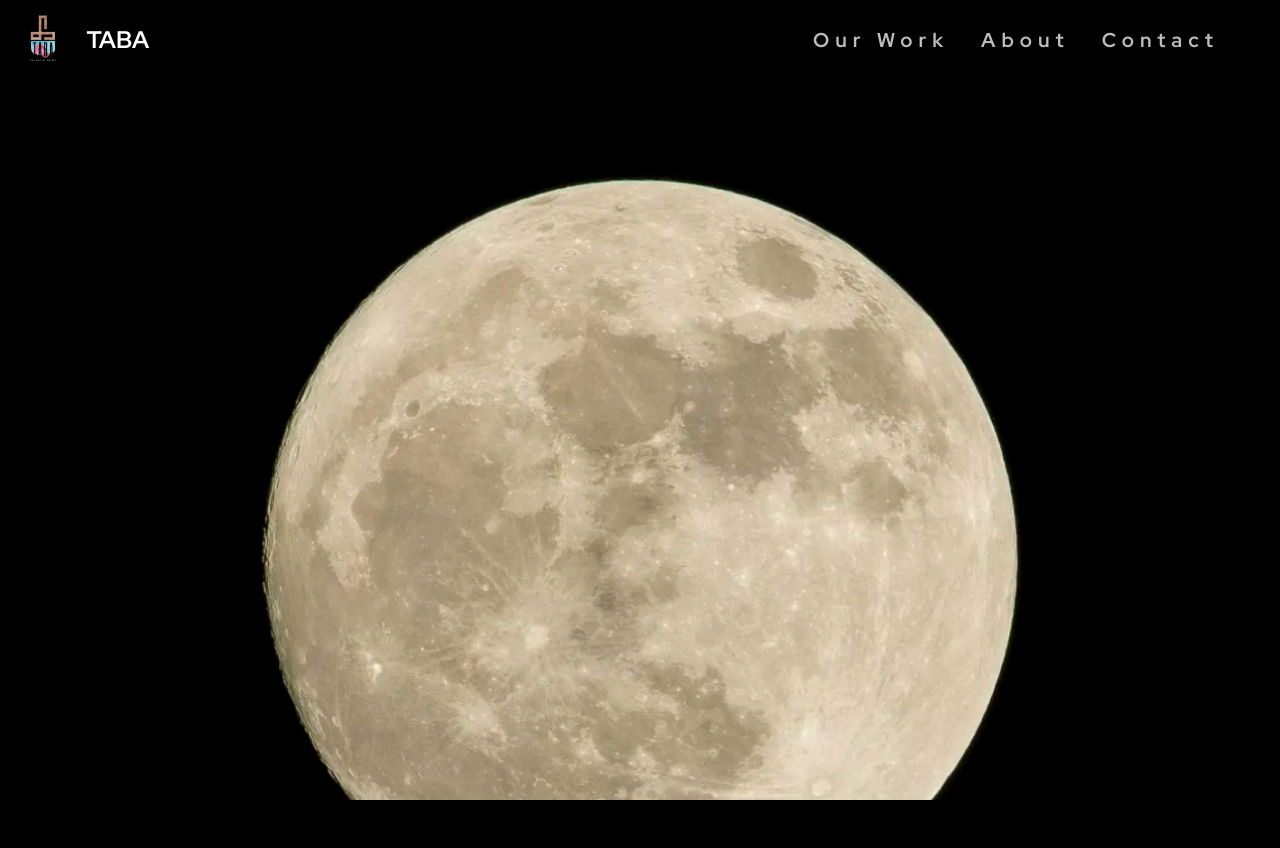
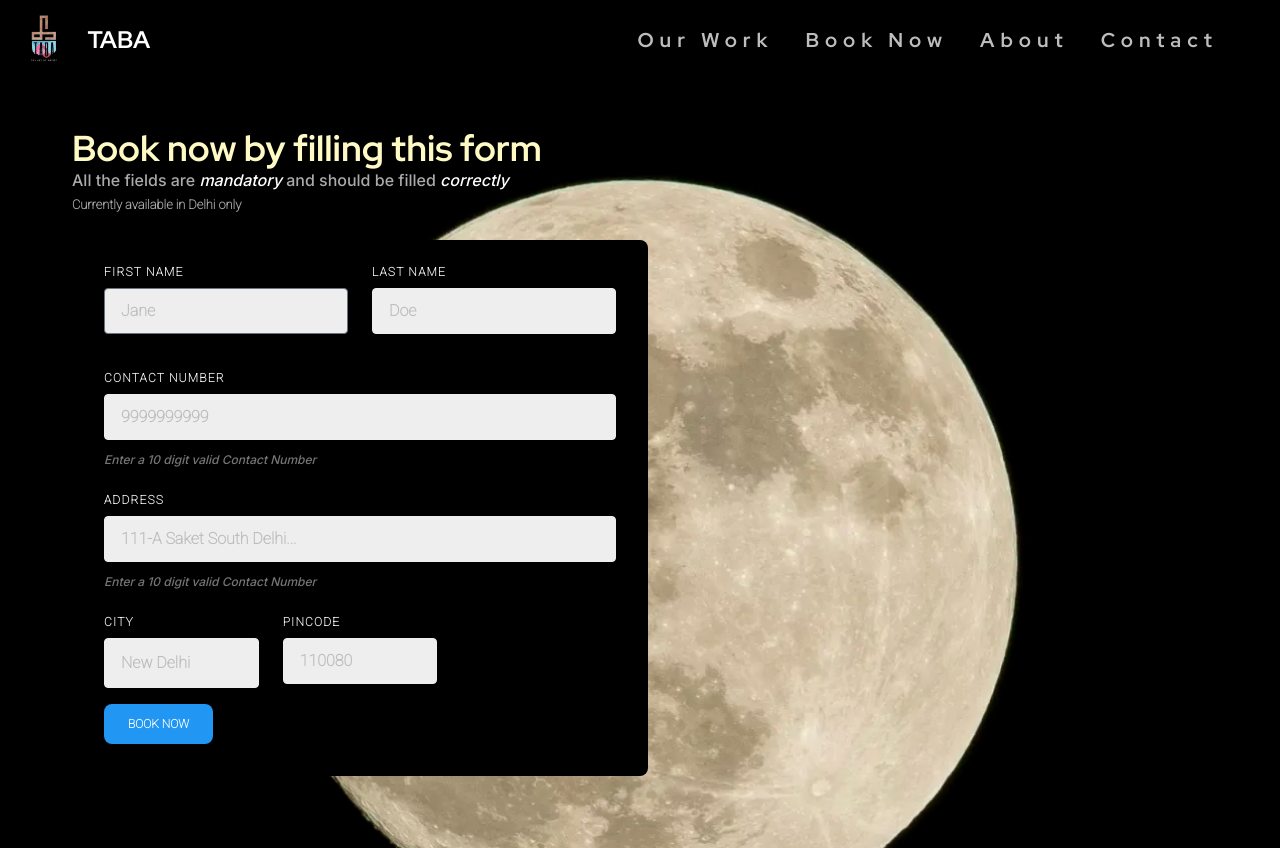
Before and after one commit to Rajnikantbhay/Taba-artist, a React (Create React App) app: page /booknow in a window 1280 px wide. Before the commit the page ends 800 px from the top, so only its background shows below. Built offline with nearby package versions, Linux system fonts and the light colour scheme; a web font is replaced by a local one.

Commit message:
book now page added

```diff
--- a/src/App.jsx
+++ b/src/App.jsx
@@ -3,8 +3,10 @@ import Layout from './Layout';
 import About from './pages/About'
 import Work from './pages/Work';
 import ProjectDetails from './pages/ProjectDetails';
+import Contact from './pages/Contact';
+import BookNowPage from './pages/BookNowPage';
 import { BrowserRouter as Router, Routes, Route } from 'react-router-dom';
-import Contact from './pages/Contact';
+
 
 function App() {
   return (
@@ -19,6 +21,7 @@ function App() {
             <Route index path='/contact' exact Component={Contact} />
             <Route path='/ourwork' exact Component={Work} />
             <Route path='/ourwork/:id' Component={ProjectDetails} />
+            <Route path='/booknow' Component={BookNowPage} />
           </Routes>
 
       </Layout>
--- a/src/components/Navbar.jsx
+++ b/src/components/Navbar.jsx
@@ -28,19 +28,31 @@ export default function StcikyNavbar() {
         as="li"
         variant="small"
         color="blue-gray"
-        className="p-1 font-normal"
+        className="p-1 font-normal "
       >
-        <a href="/ourwork" className="flex items-center text-gray-400 font-redhat text-xl tracking-widest">
+        <a href="/ourwork" className="flex items-center hover:text-gray-100 text-gray-400 font-redhat text-xl tracking-widest">
           Our Work
         </a>
       </Typography>
+
       <Typography
         as="li"
         variant="small"
         color="blue-gray"
         className="p-1 font-normal"
       >
-        <a href="/about" className="flex items-center text-gray-400 font-redhat text-xl tracking-widest">
+        <a href="/booknow" className="flex items-center hover:text-gray-100 text-gray-400 font-redhat text-xl tracking-widest">
+          Book Now
+        </a>
+      </Typography>
+
+      <Typography
+        as="li"
+        variant="small"
+        color="blue-gray"
+        className="p-1 font-normal"
+      >
+        <a href="/about" className="flex items-center hover:text-gray-100 text-gray-400 font-redhat text-xl tracking-widest">
           About
         </a>
       </Typography>
@@ -50,16 +62,17 @@ export default function StcikyNavbar() {
         color="blue-gray"
         className="p-1 font-normal"
       >
-        <a href="/contact" className="flex items-center text-gray-400 font-redhat text-xl tracking-widest">
+        <a href="/contact" className="flex items-center hover:text-gray-100 text-gray-400 font-redhat text-xl tracking-widest">
           Contact
         </a>
       </Typography>
+
     </ul>
   );
 
   return (
-      <Navbar className="sticky top-0 bg-black border-black z-[999] h-[10vh] max-w-full rounded-none px-0 pr-6">
-        <div className="w-full flex items-center justify-between h-full">
+      <Navbar className="sticky top-0 bg-black bg-opacity-100 shadow-none border-2 backdrop-blur-none backdrop-saturate-0 border-black z-[999] h-[10vh] max-w-full rounded-none px-0 pr-6">
+        <div className="w-full  flex items-center justify-between h-full">
           <Link to={'/'} className='flex'>
           <img src={logo} alt="logo of TABA" className='h-16' />
           <Typography
@@ -71,7 +84,7 @@ export default function StcikyNavbar() {
           </Typography>
           </Link>
 
-          <div className="flex items-center gap-4">
+          <div className="flex items-center gap-4 ">
             <div className="mr-4 hidden lg:block">{navList}</div>
             <IconButton
               variant="text"
--- a/src/components/Projects.jsx
+++ b/src/components/Projects.jsx
@@ -1,5 +1,7 @@
 import { CardDefault } from "./Cards"
 import { IconButton }from "@material-tailwind/react"
+import { Link } from "react-router-dom"
+
 export default function Projects() {
     return (
         <section className='w-full  py-12 lg:px-12'>
@@ -23,11 +25,13 @@ export default function Projects() {
             </div>
 
             <div className='w-full justify-center flex mt-4'>
+            <Link to={'/ourwork'}>
             <IconButton variant="outlined" className="rounded-full hover:bg-white text-white hover:text-black border-white border-2 p-6">
                 <svg xmlns="http://www.w3.org/2000/svg" fill="none" viewBox="0 0 24 24" strokeWidth={1.5} stroke="currentColor" className="w-6 h-6">
                     <path strokeLinecap="round" strokeLinejoin="round" d="M17.25 8.25 21 12m0 0-3.75 3.75M21 12H3" />
                 </svg>
             </IconButton>
+            </Link>
             </div>
 
             </div>
--- a/src/components/Services.jsx
+++ b/src/components/Services.jsx
@@ -1,6 +1,7 @@
 import paintroller from '../assests/interior.svg'
 import exteriorpaint from '../assests/exterior.svg'
 import commercialpaint from '../assests/commercial.svg'
+import { Link  } from 'react-router-dom';
 
 function Services() {
     return (
@@ -17,7 +18,7 @@ function Services() {
     </p>
   </div>
   <div class="px-6 pt-4 pb-2">
-    <button class="inline-block bg-gray-200 rounded-full px-3 py-1 text-sm font-semibold text-gray-700 mr-2 mb-2 hover:bg-gray-400">Book Now</button>
+    <Link  to={'/booknow'} class="inline-block bg-gray-200 rounded-full px-3 py-1 text-sm font-semibold text-gray-700 mr-2 mb-2 hover:bg-gray-400">Book Now</Link>
   </div>
 </div>
 <div class=" max-w-sm rounded overflow-hidden bg-black shadow-gray-900 shadow-sm">
@@ -29,7 +30,7 @@ function Services() {
     </p>
   </div>
   <div class="px-6 pt-4 pb-2">
-  <button class="inline-block bg-gray-200 rounded-full px-3 py-1 text-sm font-semibold text-gray-700 mr-2 mb-2 hover:bg-gray-400">Book Now</button>
+  <Link to={'/booknow'} class="inline-block bg-gray-200 rounded-full px-3 py-1 text-sm font-semibold text-gray-700 mr-2 mb-2 hover:bg-gray-400">Book Now</Link>
   </div>
 </div>
 <div class="max-w-sm rounded overflow-hidden shadow-gray-900 shadow-sm bg-black">
@@ -41,7 +42,7 @@ function Services() {
     </p>
   </div>
   <div class="px-6 pt-4 pb-2">
-  <button class="inline-block bg-gray-200 rounded-full px-3 py-1 text-sm font-semibold text-gray-700 mr-2 mb-2 hover:bg-gray-400">Book Now</button>
+  <Link to={'/booknow'} class="inline-block bg-gray-200 rounded-full px-3 py-1 text-sm font-semibold text-gray-700 mr-2 mb-2 hover:bg-gray-400">Book Now</Link>
   </div>
 </div>
 </div>
--- a/src/pages/About.jsx
+++ b/src/pages/About.jsx
@@ -11,31 +11,23 @@ import image from '../assests/Rectangle1.svg'
 
 function About() {
   return (
-    <div class="container my-24 mx-auto md:px-6">
+    <section className='py-12 lg:px-12'>
+    <div class="container px-6">
 
-<div className='text-center'>
-<h1 class="mb-4 text-4xl font-extrabold  leading-none tracking-tight text-white md:text-5xl lg:text-6xl dark:text-white">About Taba</h1>
-<p class="mb-6 text-lg font-normal text-white lg:text-xl sm:px-16 xl:px-48 dark:text-gray-400">Here at Flowbite we focus on markets where technology, innovation, and capital can unlock long-term value and drive economic growth.</p>
+<div>
+<h1 class="lg:text-4xl text-2xl font-redhat text-yellow-100">About Taba</h1>
+<p class="mb-6 text-sm md:text-base text-[#f1f1f1]">Here at Flowbite we focus on markets where technology, innovation, and capital can unlock long-term value and drive economic growth.</p>
 
 </div>
-      <section class="mb-32 bg-white p-4 rounded-lg">
+      <section class="lg:px-4 bg-black py-4 px-6 rounded-lg">
         <img src="https://mdbcdn.b-cdn.net/img/new/slides/198.jpg"
           class="mb-6 w-full rounded-lg shadow-lg dark:shadow-black/20" alt="image" />
 
-        <div class="mb-6 flex items-center">
-          <img src="https://mdbcdn.b-cdn.net/img/Photos/Avatars/img (23).jpg" class="mr-2 h-8 rounded-full" alt="avatar"
-            loading="lazy" />
-          <div>
-            <span> Published <u>15.07.2020</u> by </span>
-            <a href="#!" class="font-medium">Anna Maria Doe</a>
-          </div>
-        </div>
-
-        <h1 class="mb-6 text-3xl font-bold">
+        <h1 class="mb-2 text-3xl font-bold text-[#f1f1f1]">
           An intriguing title for an interesting article
         </h1>
 
-        <p className='bg-white'>
+        <p className='text-[#aaaaaa] lg:text-base text-sm'>
           Lorem ipsum, dolor sit amet consectetur adipisicing elit. Eligendi
           harum tempore cupiditate asperiores provident, itaque, quo ex iusto
           rerum voluptatum delectus corporis quisquam maxime a ipsam nisi
@@ -112,7 +104,7 @@ function About() {
           class="mb-6 w-full rounded-lg shadow-lg dark:shadow-black/20" alt="Avatar" />
       </div>
 
-      <div class="w-full shrink-0 grow-0 basis-auto text-center md:w-10/12 md:pl-6 md:text-left lg:w-9/12">
+      <div class="w-full shrink-0 grow-0 basis-auto md:w-10/12 md:pl-6 md:text-left lg:w-9/12">
         <h5 class="mb-6 text-xl font-semibold">Anna Maria Doe</h5>
         <ul class="list-inside mb-6 flex justify-center space-x-4 md:justify-start">
           <a href="#!">
@@ -148,6 +140,7 @@ function About() {
   </section>
 </div>
     </div>
+    </section>
   );
 }
 
--- /dev/null
+++ b/src/pages/BookNowPage.jsx
@@ -0,0 +1,100 @@
+import { Button } from "@material-tailwind/react";
+import { useState } from "react";
+import {Typography} from "@material-tailwind/react";
+
+export default function BookNowPage() {
+  const [data, setData] = useState({
+    firstName: '',
+    lastName: '',
+    number: '',
+    address: '',
+    city: '',
+    pincode: ''
+  });
+  const [error, setError] = useState('')
+
+
+  const handleData = (e) => {
+    setData({ ...data, [e.target.name]: e.target.value });
+  };
+
+  const handleSubmit = (e) => {
+    e.preventDefault();
+
+    if (!data.firstName || !data.lastName || !data.number || !data.address || !data.city || !data.pincode) {
+        setError('Please fill out the required fields')
+        return;
+      }
+
+    const message = `Name: ${data.firstName} ${data.lastName}%0APhone Number: ${data.number}%0AAddress: ${data.address}%0ACity: ${data.city}%0APincode: ${data.pincode}`;
+    const whatsappLink = `https://wa.me/8920237263/?text=${message}`;
+
+    // Redirect to WhatsApp link
+    window.location.href = whatsappLink;
+  };
+
+  return (
+    <section className="py-12 lg:px-12">
+      <div className="container px-6">
+        <h1 className="font-redhat text-yellow-100 lg:text-4xl text-2xl">Book now by filling this form</h1>
+        <p className="text-[#aaaaaa]">All the fields are <i className="text-white">mandatory</i> and should be filled <i className="text-white">correctly</i></p>
+        <small className="text-[#aaaaaa] font-bold">Currently available in Delhi only</small>
+
+        <form onSubmit={handleSubmit} className="w-full max-w-xl bg-black lg:my-6 my-2 py-6 px-8 rounded-lg">
+        <div class="flex flex-wrap -mx-3 mb-6">
+    <div class="w-full md:w-1/2 px-3 mb-6 md:mb-0">
+      <label class="block uppercase tracking-wide text-[#f1f1f1]  text-xs font-bold mb-2" for="grid-first-name">
+        First Name
+      </label>
+      <input name="firstName" value={data.firstName} onChange={handleData} class="font-bold appearance-none block w-full bg-gray-200 text-black  rounded py-3 px-4 mb-3 leading-tight focus:outline-none focus:bg-white" id="grid-first-name" type="text" placeholder="Jane" />
+      {/* <p class="text-red-500 text-xs italic">Please fill out this field.</p> */}
+    </div>
+    <div class="w-full md:w-1/2 px-3">
+      <label class="block uppercase tracking-wide text-[#f1f1f1]  text-xs font-bold mb-2" for="grid-last-name">
+        Last Name
+      </label>
+      <input name="lastName" value={data.lastName} onChange={handleData} class="font-bold appearance-none block w-full bg-gray-200 text-black border border-gray-200 rounded py-3 px-4 leading-tight focus:outline-none focus:bg-white focus:border-gray-500" id="grid-last-name" type="text" placeholder="Doe" />
+    </div>
+  </div>
+  <div class="flex flex-wrap -mx-3 mb-6">
+    <div class="w-full px-3">
+      <label class="block uppercase tracking-wide text-[#f1f1f1] text-xs font-bold mb-2" for="grid-password">
+        Contact Number
+      </label>
+      <input name="number" value={data.number} onChange={handleData} class="font-bold appearance-none block w-full bg-gray-200 text-black border border-gray-200 rounded py-3 px-4 mb-3 leading-tight focus:outline-none focus:bg-white focus:border-gray-500" id="grid-password" type="number" placeholder='9999999999' />
+      <p class="text-gray-600 text-xs italic">Enter a 10 digit valid Contact Number</p>
+    </div>
+  </div>
+  <div class="flex flex-wrap -mx-3 mb-6">
+    <div class="w-full px-3">
+      <label class="block uppercase tracking-wide text-[#f1f1f1]  text-xs font-bold mb-2" for="grid-password">
+        Address
+      </label>
+      <input name="address" value={data.address} onChange={handleData} class="font-bold appearance-none block w-full bg-gray-200 text-black border border-gray-200 rounded py-3 px-4 mb-3 leading-tight focus:outline-none focus:bg-white focus:border-gray-500" id="grid-password" type="text" placeholder='111-A Saket South Delhi...' />
+      <p class="text-gray-600 text-xs italic">Enter a 10 digit valid Contact Number</p>
+    </div>
+  </div>
+  <div class="flex flex-wrap -mx-3 mb-2">
+    <div class="w-full md:w-1/3 px-3 mb-6 md:mb-0">
+      <label class="block uppercase tracking-wide text-[#f1f1f1]  text-xs font-bold mb-2" for="grid-city">
+        City
+      </label>
+      <input name="city" value={data.city} onChange={handleData} class="font-bold appearance-none block w-full bg-gray-200 text-black border border-gray-200 rounded py-3 px-4  focus:outline-none focus:bg-white focus:border-gray-500" id="grid-city" type="text" placeholder="New Delhi" />
+    </div>
+    <div class="w-full md:w-1/3 px-3 mb-6 md:mb-0">
+      <label class="block uppercase tracking-wide text-[#f1f1f1] text-xs font-bold mb-2" for="grid-zip">
+        Pincode
+      </label>
+      <input name="pincode" value={data.pincode} onChange={handleData} class="font-bold appearance-none block w-full bg-gray-200 text-black border border-gray-200 rounded py-3 px-4 leading-tight focus:outline-none focus:bg-white focus:border-gray-500" id="grid-zip" type="text" placeholder="110080" />
+
+    </div>
+  </div>
+            <Typography className='text-sm text-red-800 font-extrabold'>{error}</Typography>
+          <Button type="submit" className="md:my-2 bg-[#2196f3]">
+            Book now
+          </Button>
+        </form>
+      </div>
+    </section>
+  );
+}
--- a/src/pages/ProjectDetails.jsx
+++ b/src/pages/ProjectDetails.jsx
@@ -9,9 +9,9 @@ export default function ProjectDetails({match}) {
     const filteredData = data.find(filterDatafromdata => filterDatafromdata.id === cardId);
     console.log('filterdData ',filteredData);
     return (
-        <section className='w-full py-12 lg:px-12 bg-black'>
-        <div className='container px-6 flex'>
-        <div className='w-3/5 px-6'>
+        <section className='w-full h-full py-12 lg:px-12 bg-black'>
+        <div className='container px-6 md:flex block'>
+        <div className='w-full lg:w-3/5 md:px-6'>
             <Youtube link={filteredData.youtube}/>
             <div className="font-redhat text-3xl tracking-wide my-4">
                 <h1 className="text-white">{filteredData.title}</h1>
@@ -21,7 +21,7 @@ export default function ProjectDetails({match}) {
                     {filteredData.infoText}</p>
             </div>
         </div>
-            <div className='flex-1 space-y-4'>
+            <div className='w-full  lg:flex-1 space-y-4'>
                 <div className='flex'><img src={'https://firebasestorage.googleapis.com/v0/b/taba-5c32a.appspot.com/o/media%2Fprojects%20pictuers%2F1%20(10).webp?alt=media&token=34a4b5f2-7b24-426d-916b-506b811f2d27'} alt="" /></div>
                 <div className='flex'><img src={'https://firebasestorage.googleapis.com/v0/b/taba-5c32a.appspot.com/o/media%2Fprojects%20pictuers%2F1%20(11).webp?alt=media&token=b94788df-5172-4c54-98ad-8dd873387b78'} alt="" /></div>
                 <div className='flex'><img src={'https://firebasestorage.googleapis.com/v0/b/taba-5c32a.appspot.com/o/media%2Fprojects%20pictuers%2F1%20(12).webp?alt=media&token=941c2ca6-2db7-4e22-9f7c-52c0fe3e14ec'} alt="" /></div>
```
Also changed, not shown: src/data.jsx (+8 -8 lines).
